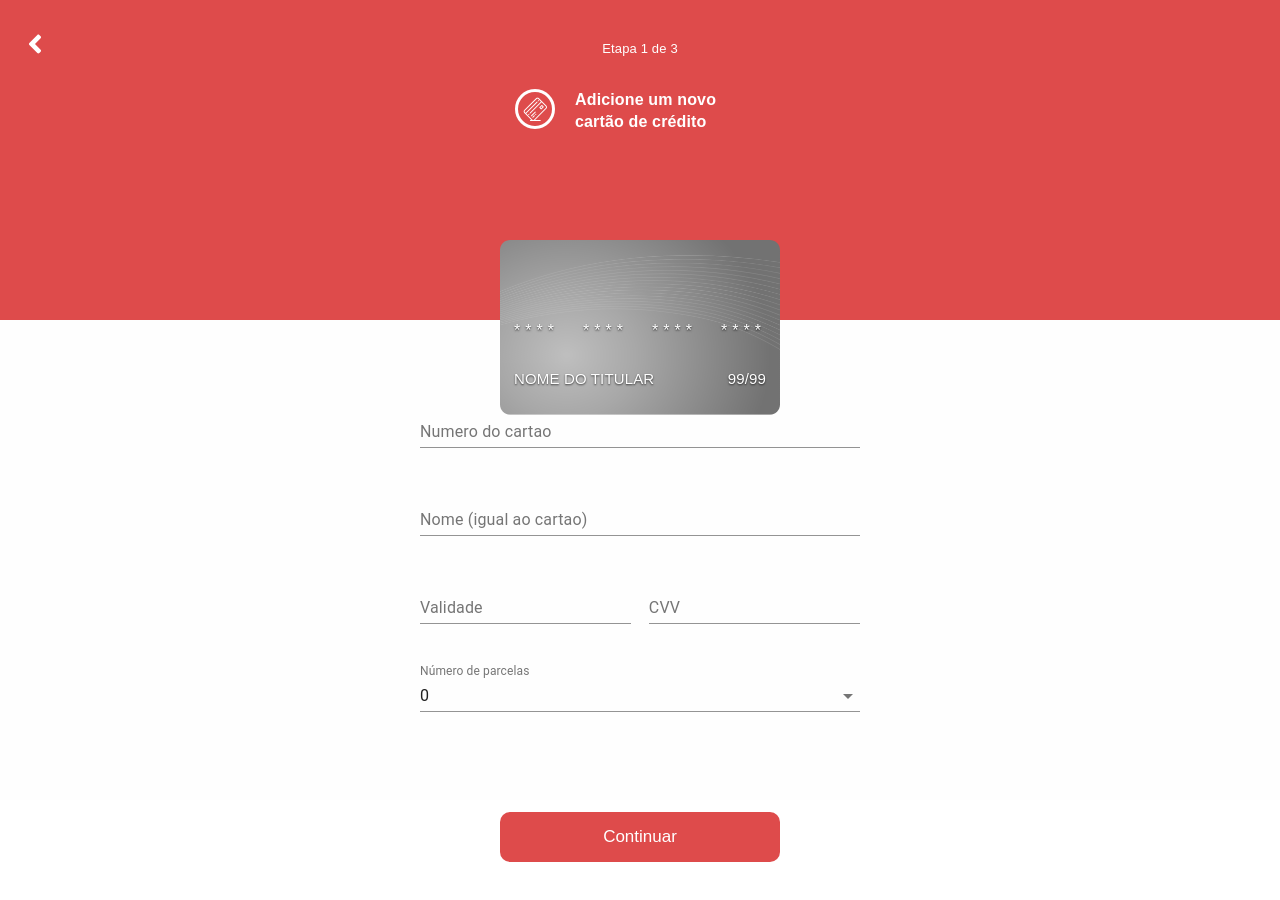
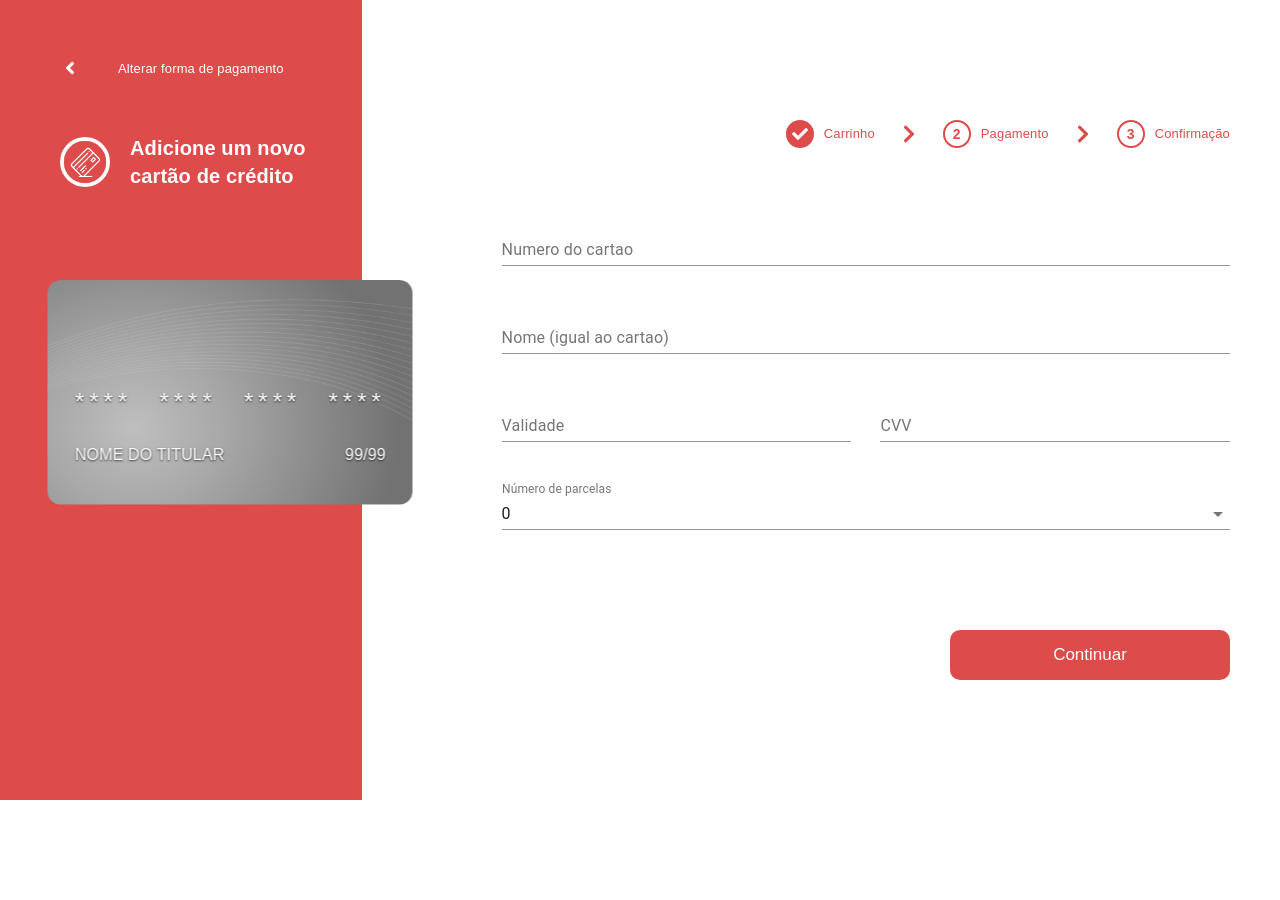
Before and after one commit to danilloromano/DemoShop, a React app: page / in a window 1280 px wide. After the commit the page ends 800 px from the top, so only its background shows below. Built offline with nearby package versions, Linux system fonts and the light colour scheme.

Commit message:
adding desktop responsivity

```diff
--- a/src/assets/defaults/default.scss
+++ b/src/assets/defaults/default.scss
@@ -7,7 +7,7 @@ body {
     font-weight: 500;
     line-height: 1.43;
     letter-spacing: 0.01071em;
-    background-color: #fff;
+    background-color: $white;
     box-sizing: border-box;
 }
 
@@ -16,3 +16,11 @@ body {
     height: 100vh;
     background-color: $white;
 }
+
+
+@media screen and (min-width: 1024px) {
+    .app_container {
+        display: flex;
+        overflow: hidden;
+    }
+}
--- a/src/assets/variables/variables.scss
+++ b/src/assets/variables/variables.scss
@@ -1,4 +1,5 @@
-$blue: #5189A2;
-$white: #FEFEFE;
-$lightBlue:#CEE6EA;
-$darkGray: #3E403F;
+$red: #DE4B4B;
+$white: #FFFFFF;
+$lightGray:#C9C9C9;
+$black: #3C3C3C;
+$allBlack:#000000B3;
--- a/src/components/atoms/button/Button.scss
+++ b/src/components/atoms/button/Button.scss
@@ -1,3 +1,5 @@
+@import "../../../assets/variables/variables.scss";
+
 .btn {
     &__wrapper {
         padding-top: 60px;
@@ -6,12 +8,12 @@
     &__default {
         width: 280px;
         height: 50px;
-        background-color: #DE4B4B;
+        background-color: $red;
         border-radius: 10px;
         cursor: pointer;
         font-size: 17px;
         text-align: center;
-        color: white;
+        color: $white;
         border: none;
     }
 }
--- a/src/components/atoms/sideBarHeader/SideBarHeader.scss
+++ b/src/components/atoms/sideBarHeader/SideBarHeader.scss
@@ -6,14 +6,15 @@
     align-items: center;
     height: 240px;
     padding: 40px;
-    background: #DE4B4B;
+    background: $red;
 
     &__title {
         display: flex;
+        align-items: center;
         margin-top: 30px;
         max-width: 250px;
-        justify-content: space-between;
-
+        margin-left: 30px;
+        justify-content: center;
     }
 
     &__image {
@@ -24,10 +25,32 @@
     &__text {
         font-size: 16px;
         font-weight: bold;
-        color: #FFFFFF;
-        padding-left: 20px;    }
+        color: $white;
+        padding-left: 20px;
+    }
 }
 
-@media screen and (max-width: 1024px) {
+@media screen and (min-width: 1024px) {
+    .sidebar-header {
+        width: 22%;
+        height: 100%;
+        padding: 60px 20px 0 60px;
+        align-items: flex-start;
+
+        &__title {
+            margin-left: 0px;
+            margin-top: 55px;
+        }
+
+        &__image {
+            height: 50px;
+            width: 50px;
+        }
+
+        &__text {
+            font-size: 20px;
+        }
+    }
+
 
 }
--- a/src/components/atoms/step/Step.js
+++ b/src/components/atoms/step/Step.js
@@ -1,7 +1,6 @@
 import React, { Component } from 'react';
 import PropTypes from "prop-types";
 import { FaAngleLeft } from 'react-icons/fa';
-
 import './Step.scss';
 
 class Step extends Component {
@@ -10,6 +9,7 @@ class Step extends Component {
             <div className="step">
                 <div className="step__icon"><FaAngleLeft/></div>
                 <p className="step__text">Etapa {this.props.currentStep} de 3</p>
+                <p className="step__text-desktop">Alterar forma de pagamento</p>
                 <div></div>
             </div>
         )
--- a/src/components/atoms/step/Step.scss
+++ b/src/components/atoms/step/Step.scss
@@ -1,3 +1,5 @@
+@import "../../../assets/variables/variables.scss";
+
 .step {
     display: flex;
     width: 100%;
@@ -7,14 +9,41 @@
 
     &__icon {
         font-size: 30px;
-        color: #FFFFFF;
+        color: $white;
         position: absolute;
         left: -20px;
     }
 
     &__text {
+        display: block;
         text-align: center;
         font-size: 13px;
-        color: #FFFFFF;
+        color: $white;
+    }
+
+    &__text-desktop {
+        display: none;
     }
 }
+
+@media screen and (min-width: 1024px) {
+    .step {
+
+        &__icon {
+            font-size: 20px;
+            left: 0px;
+            top: -3px;
+        }
+
+        &__text {
+            display: none;
+        }
+
+        &__text-desktop {
+            display: block;
+            text-align: center;
+            font-size: 13px;
+            color: $white;
+        }
+    }
+}
--- /dev/null
+++ b/src/components/atoms/stepperDesk/StepperDesk.js
@@ -0,0 +1,30 @@
+import React, { Component } from 'react';
+import { FaChevronRight } from 'react-icons/fa';
+import { FaCheck } from 'react-icons/fa';
+
+import './StepperDesk.scss';
+
+class StepperDesk extends Component {
+    render() {
+        return (
+            <div className="stepperDesk">
+                <div className="stepperDesk__item-container">
+                    <div className="stepperDesk__item-checked"><FaCheck/></div>
+                    <span className="stepperDesk__text">Carrinho</span>
+                    <span className="stepperDesk__icon"><FaChevronRight/></span>
+                </div>
+                <div className="stepperDesk__item-container">
+                    <div className="stepperDesk__item">2</div>
+                    <span className="stepperDesk__text">Pagamento</span>
+                    <span className="stepperDesk__icon"><FaChevronRight/></span>
+                </div>
+                <div className="stepperDesk__item-container">
+                    <div className="stepperDesk__item">3</div>
+                    <span className="stepperDesk__text">Confirmação</span>
+                </div>
+            </div>
+        )
+    }
+}
+
+export default StepperDesk;
--- /dev/null
+++ b/src/components/atoms/stepperDesk/StepperDesk.scss
@@ -0,0 +1,60 @@
+@import "../../../assets/variables/variables.scss";
+
+.stepperDesk {
+    display: none;
+}
+
+@media screen and (min-width: 1024px) {
+    .stepperDesk {
+        display: flex;
+        width: 100%;
+        flex-direction: row;
+        justify-content: flex-end;
+        padding-top: 50px;
+
+        &__item-container {
+            display: flex;
+            align-items: center;
+        }
+
+        &__item {
+            width: 20px;
+            height: 20px;
+            text-align: center;
+            border-radius: 50%;
+            padding: 2px;
+            border: 2px solid $red;
+            color: $red;
+            font-size: 14px;
+            font-weight: bold;
+            margin-right: 10px;
+        }
+
+        &__item-checked {
+            display: flex;
+            align-items: center;
+            justify-content: center;
+            width: 20px;
+            height: 20px;
+            border-radius: 50%;
+            background-color: $red;
+            padding: 2px;
+            border: 2px solid $red;
+            color: #ffffff;
+            font-size: 16px;
+            margin-right: 10px;
+        }
+
+        &__text {
+            color: $red;
+            font-size: 13px;
+        }
+
+        &__icon {
+            display: flex;
+            color: $red;
+            font-size: 20px;
+            margin: 0 24px;
+        }
+    }
+}
--- a/src/components/molecules/card/Card.scss
+++ b/src/components/molecules/card/Card.scss
@@ -43,8 +43,8 @@
 
         &-cvv {
             font-size: 14px;
-            color: #3C3C3C;
-            text-shadow: 0px 1px 2px #000000B3;
+            color: $black;
+            text-shadow: 0px 1px 2px $allBlack;
             letter-spacing: 5px;
         }
     }
@@ -58,7 +58,7 @@
     &__digit {
         font-size: 16px;
         color: #FFFFFF;
-        text-shadow: 0px 1px 2px #000000B3;
+        text-shadow: 0px 1px 2px $allBlack;
         letter-spacing: 5px;
     }
 
@@ -70,10 +70,10 @@
     }
 
     &__titular-info {
-        font-size: 15px;
+        font-size: 16px;
         text-transform: uppercase;
         color: #FFFFFF;
-        text-shadow: 0px 1px 2px #000000B3;
+        text-shadow: 0px 1px 2px $allBlack;
     }
 
 
@@ -90,3 +90,18 @@
 .card-imge-complete-back {
     background-image: url('../../../assets/images/back-card.png');
 }
+
+@media screen and (min-width: 1024px) {
+    .card {
+        width: 365px;
+        height: 225px;
+
+        &__front-container {
+            padding: 105px 27px 0;
+        }
+
+        &__digit {
+            font-size: 24px;
+        }
+    }
+}
--- a/src/components/molecules/form/Form.scss
+++ b/src/components/molecules/form/Form.scss
@@ -31,3 +31,19 @@
         }
     }
 }
+
+@media screen and (min-width: 1024px) {
+
+        .form {
+            width: 100%;
+
+            &__two-col {
+                width: 100%;
+            }
+
+            &__container {
+                padding-top: 70px;
+                align-items: flex-end;
+            }
+        }
+}
--- a/src/components/pages/home/Home.js
+++ b/src/components/pages/home/Home.js
@@ -2,6 +2,7 @@ import React, { Component, Fragment } from "react";
 import "../Home/Home.scss";
 import SideBarHeader from "../../atoms/sideBarHeader/SideBarHeader.js"
 import Card from "../../molecules/card/Card.js";
+import StepperDesk from "../../atoms/stepperDesk/StepperDesk.js";
 import Form from "../../molecules/form/Form.js";
 
 class Home extends Component {
@@ -14,6 +15,7 @@ class Home extends Component {
                 </div>
 
                 <div className="container__form">
+                    <StepperDesk />
                     <Form />
                 </div>
             </Fragment>
--- a/src/components/pages/home/Home.scss
+++ b/src/components/pages/home/Home.scss
@@ -17,3 +17,23 @@
         transform: translateX(-50%);
     }
 }
+
+@media screen and (min-width: 1024px) {
+
+    .container {
+
+        &__form {
+            display: flex;
+            flex: 1;
+            flex-direction: column;
+            justify-content: center;
+            padding: 0px 50px 50px 140px;
+        }
+
+        &__card {
+            position: absolute;
+            top: 35%;
+            left: 18%;
+        }
+    }
+}
```
Also changed, not shown: 2 other files (tests, documents, lock files or other folders).
